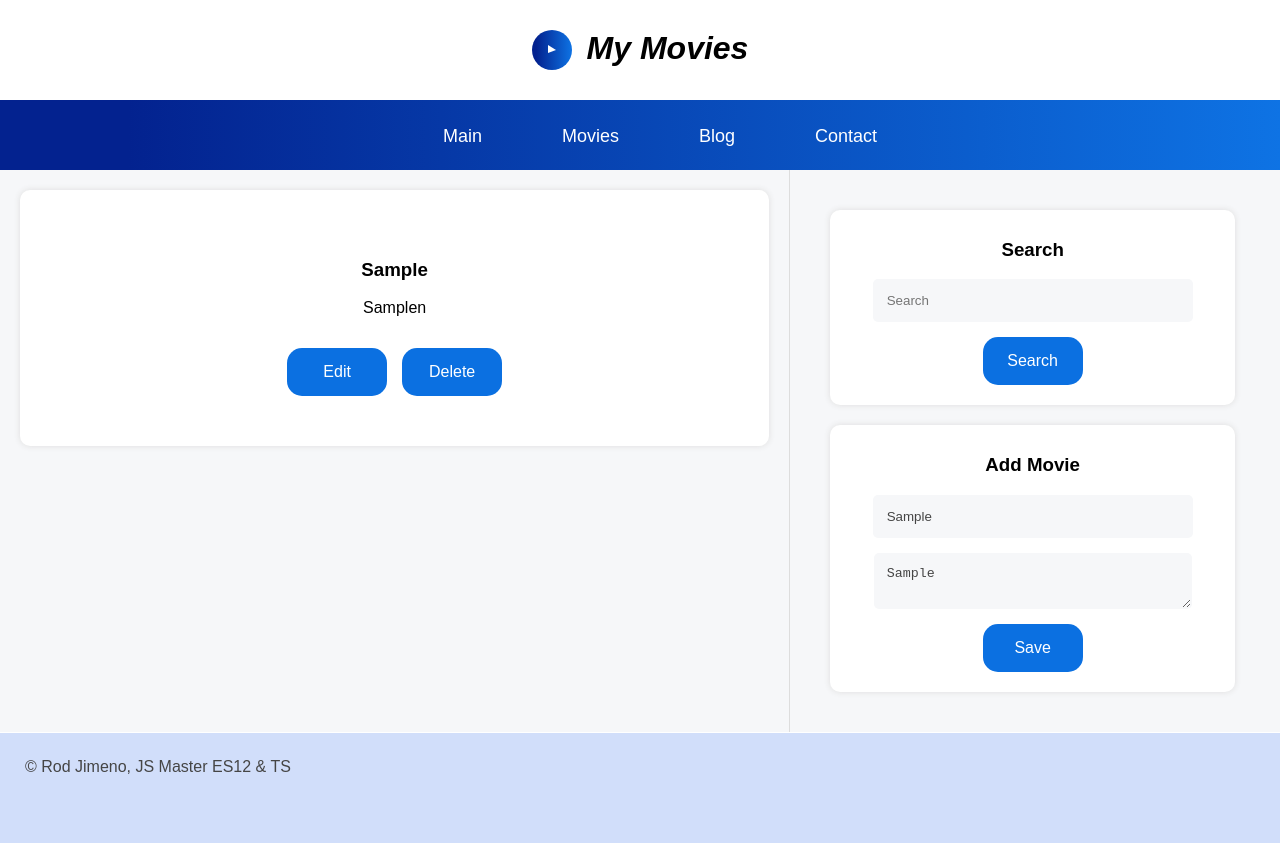
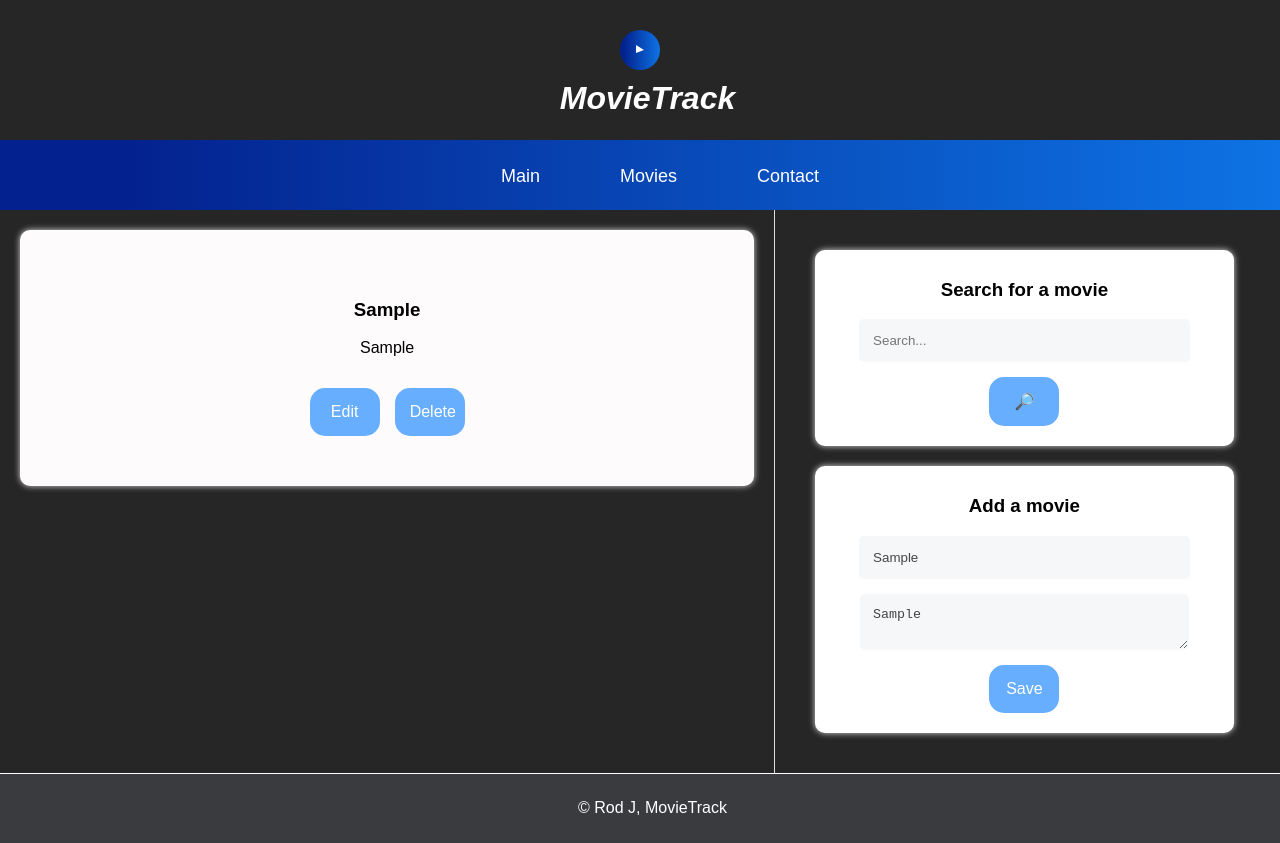
Before and after one commit to Rodjxc/movies-site, a React (Vite) app: page / in a window 1280 px wide. Both pictures are taken after typing "Sample", "Sample" into the empty fields and a click on the input "Save". Before the commit the page ends 802 px from the top, so only its background shows below. Built offline with nearby package versions, Linux system fonts and the light colour scheme.

Commit message:
Feat: created edit function and form. Finished Delete function

```diff
--- a/index.html
+++ b/index.html
@@ -6,7 +6,7 @@
   <meta name="viewport" content="width=device-width, initial-scale=1.0" />
   <link rel="icon" type="image/svg+xml" href="/vite.svg" />
 
-  <title>Vite + React + TS</title>
+  <title>MovieTrack</title>
 </head>
 
 <body>
--- a/src/App.tsx
+++ b/src/App.tsx
@@ -18,7 +18,7 @@ function App() {
           <div className="logo">
             <div className="play"></div>
           </div>
-          <h1>My Movies</h1>
+          <h1>MovieTrack</h1>
         </header>
 
         {/* Navbar */}
@@ -30,9 +30,6 @@ function App() {
             </li>
             <li>
               <a href="">Movies</a>
-            </li>
-            <li>
-              <a href="">Blog</a>
             </li>
             <li>
               <a href="">Contact</a>
@@ -52,9 +49,7 @@ function App() {
           <Creator setListadoState={setListadoState} />
         </aside>
         {/* Footer */}
-        <footer className="footer">
-          &copy; Rod Jimeno, JS Master ES12 & TS
-        </footer>
+        <footer className="footer">&copy; Rod J, MovieTrack</footer>
       </div>
     </>
   );
--- a/src/components/Creator.tsx
+++ b/src/components/Creator.tsx
@@ -2,7 +2,7 @@ import { useState } from "react";
 import { SaveInStorage } from "../helpers/SaveInStorage";
 
 export const Creator = ({ setListadoState }) => {
-  const title_section = "Add Movie";
+  const title_section = "Add a movie";
   const [movieState, setMovieState] = useState({
     title: "",
     description: "",
@@ -51,8 +51,8 @@ export const Creator = ({ setListadoState }) => {
     <div className="add">
       <h3 className="title">{title_section}</h3>
       <form onSubmit={getFormValues}>
-        <input type="text" placeholder="Title" name="title" />
-        <textarea placeholder="Description" name="description"></textarea>
+        <input type="text" placeholder="Title of the Movie" name="title" />
+        <textarea placeholder="Comments" name="description"></textarea>
         <input type="submit" value="Save" />
       </form>
     </div>
--- /dev/null
+++ b/src/components/Edit.tsx
@@ -0,0 +1,25 @@
+import React from "react";
+
+export const Editar = () => {
+  const tiulo_componente = "Editar Pelicula";
+
+  return (
+    <div className="edit_form">
+      <h3 className="title">{tiulo_componente}</h3>
+      <form className="formulario">
+        <input
+          type="text"
+          name="titulo"
+          className="titulo_editado"
+          defaultValue="Titulo Original de la pelicula"
+        />
+        <textarea
+          name="descripcion"
+          defaultValue="Descripción Original"
+          className="descripcion_edit"
+        />
+        <input type="submit" className="editar" value="Actualizar" />
+      </form>
+    </div>
+  );
+};
--- a/src/components/List.tsx
+++ b/src/components/List.tsx
@@ -1,4 +1,5 @@
 import { useEffect, useState } from "react";
+import { Edit } from "./Edit";
 
 export const List = ({ listadoState, setListadoState }) => {
   // Since the whole list of movies will be loading when the page loads, we need to also get, update and refresh the list.
@@ -8,6 +9,8 @@ export const List = ({ listadoState, setListadoState }) => {
   //             vvvvvvv
 
   // const [listadoState, setListadoState] = useState([]);
+
+  const [edit, setEdit] = useState(0);
 
   // We're using a useEffect to load once, when the page loads, all the movies saved in the local storage get transformed into an object
 
@@ -20,6 +23,24 @@ export const List = ({ listadoState, setListadoState }) => {
 
     // Will trigger the useState and will send it the list of movies (that previously we retrieved from the local storage)
     setListadoState(movies);
+    return movies;
+  };
+
+  // Function to delete the movie. We need to find in the local storage what movie we want to delete, and that's why we give them an
+  // id.
+
+  const deleteMovie = (id) => {
+    // In order to delete them we need. 1- Get the stored movies
+    // we're doing that above, getting the movies from the LS.
+    let storedMovies = getTheMovies();
+    // 2- Filter those movies to delete the one I don't want, and leave the rest
+    let new_array_movies = storedMovies.filter(
+      (movie) => movie.id !== parseInt(id)
+    );
+    // 3- Update the status of the list
+    setListadoState(new_array_movies);
+    // 4- Update the data in the localStorage
+    localStorage.setItem("movies", JSON.stringify(new_array_movies));
   };
 
   return (
@@ -30,14 +51,31 @@ export const List = ({ listadoState, setListadoState }) => {
           return (
             <article key={movie.id} className="movie-item">
               <h3 className="title">{movie.title}</h3>
-              <p className="description">{movie.description}n</p>
-              <button className="edit">Edit</button>
-              <button className="delete">Delete</button>
+              <p className="description">{movie.description}</p>
+              <button
+                className="edit"
+                onClick={() => {
+                  setEdit(movie.id);
+                }}
+              >
+                Edit
+              </button>
+              <button
+                className="delete"
+                onClick={() => {
+                  deleteMovie(movie.id);
+                }}
+              >
+                Delete
+              </button>
+
+              {/* The edit form appears */}
+              {edit === movie.id && <Edit />}
             </article>
           );
         })
       ) : (
-        <h3>No movies to be shown. Please add some on the side panel</h3>
+        <h4>No movies to be shown. Please add some on the side panel</h4>
       )}
     </>
   );
--- a/src/components/Searchbar.tsx
+++ b/src/components/Searchbar.tsx
@@ -1,10 +1,10 @@
 export const Searchbar = () => {
   return (
     <div className="search">
-      <h3 className="title">Search</h3>
+      <h3 className="title">Search for a movie</h3>
       <form>
-        <input type="text" placeholder="Search" />
-        <button type="button">Search</button>
+        <input type="text" placeholder="Search..." />
+        <button type="button">🔎</button>
       </form>
     </div>
   );
--- a/src/index.css
+++ b/src/index.css
@@ -1,7 +1,7 @@
 /* GENERAL STYLES */
 
 body {
-  background: #d1defa;
+  background: #393b3f;
   font-family: sans-serif, Arial, Helvetica, serif;
   text-align: center;
   padding: 0px;
@@ -18,18 +18,18 @@ body {
     "nav nav nav nav"
     "content content content sidebar"
     "footer footer footer footer";
-  grid-template-rows: 100px 70px auto 70px;
+  grid-template-rows: 140px 70px auto 70px;
 }
 
 /* STYLES HEADER*/
 
 .header {
   grid-area: header;
-  background: white;
-  text-align: left;
+  background: #262627;
   font-style: italic;
   display: flex;
-  justify-content: center;
+  flex-direction: column;
+  align-items: center;
 }
 
 .logo {
@@ -52,7 +52,8 @@ body {
 
 .header h1 {
   margin-left: 15px;
-  margin-top: 30px;
+  margin-top: 10px;
+  color: white;
 }
 
 /* STYLES NAV BAR*/
@@ -92,16 +93,19 @@ body {
 
 .content {
   grid-area: content;
-  background: #f6f7f9;
+  background: #262627;
   display: flex;
   flex-flow: row wrap;
   justify-content: flex-start;
   align-items: flex-start;
 }
 
+.content h4 {
+  color: white;
+}
 .movie-item {
   flex-grow: 2;
-  background: white;
+  background: rgb(253, 251, 251);
   border-radius: 10px;
   box-shadow: 0px 0px 6px #ddd;
   margin: 20px;
@@ -111,9 +115,9 @@ body {
 button,
 input[type="submit"],
 input[type="button"] {
-  width: 100px;
-  background: #0b70e1;
-  color: white;
+  width: 70px;
+  background: #67aeff;
+  color: rgb(255, 255, 255);
   outline: 0;
   border: 0;
   padding: 15px;
@@ -142,7 +146,7 @@ input[type="button"] {
 
 .sidebar {
   grid-area: sidebar;
-  background: #f6f7f9;
+  background: #262627;
   border-left: 1px solid #ddd;
   padding: 20px;
 }
@@ -173,11 +177,43 @@ input[type="button"] {
   border-color: transparent;
 }
 
+/*  STYLES EDIT FORM*/
+
+.edit_form {
+  margin-top: 10px;
+  border-top: 2px solid #e7e6e7;
+  border-width: 2px;
+}
+
+.formulario {
+  display: flex;
+  flex-direction: column;
+  align-items: center;
+  justify-content: center;
+  margin: 0 auto;
+  row-gap: 10px;
+}
+
+.formulario > input[type="text"],
+.formulario > textarea {
+  height: 40px;
+  width: 60%;
+  text-align: left;
+  background-color: #f6f7fa;
+  text-transform: capitalize;
+  border: none;
+  border-radius: 5px;
+}
+
+.formulario > textarea {
+  height: 70px;
+  line-height: 70px;
+}
+
 /* STYLES FOOTER*/
 
 .footer {
   grid-area: footer;
-  background: #d1defa;
   color: #454545;
   border-top: 1px solid white;
   text-align: left;
@@ -185,8 +221,9 @@ input[type="button"] {
   padding-left: 25px;
 }
 
-.footer a {
-  color: #0b70e1;
+.footer {
+  text-align: center;
+  color: white;
 }
 
 @media (max-width: 1085px) {
```
